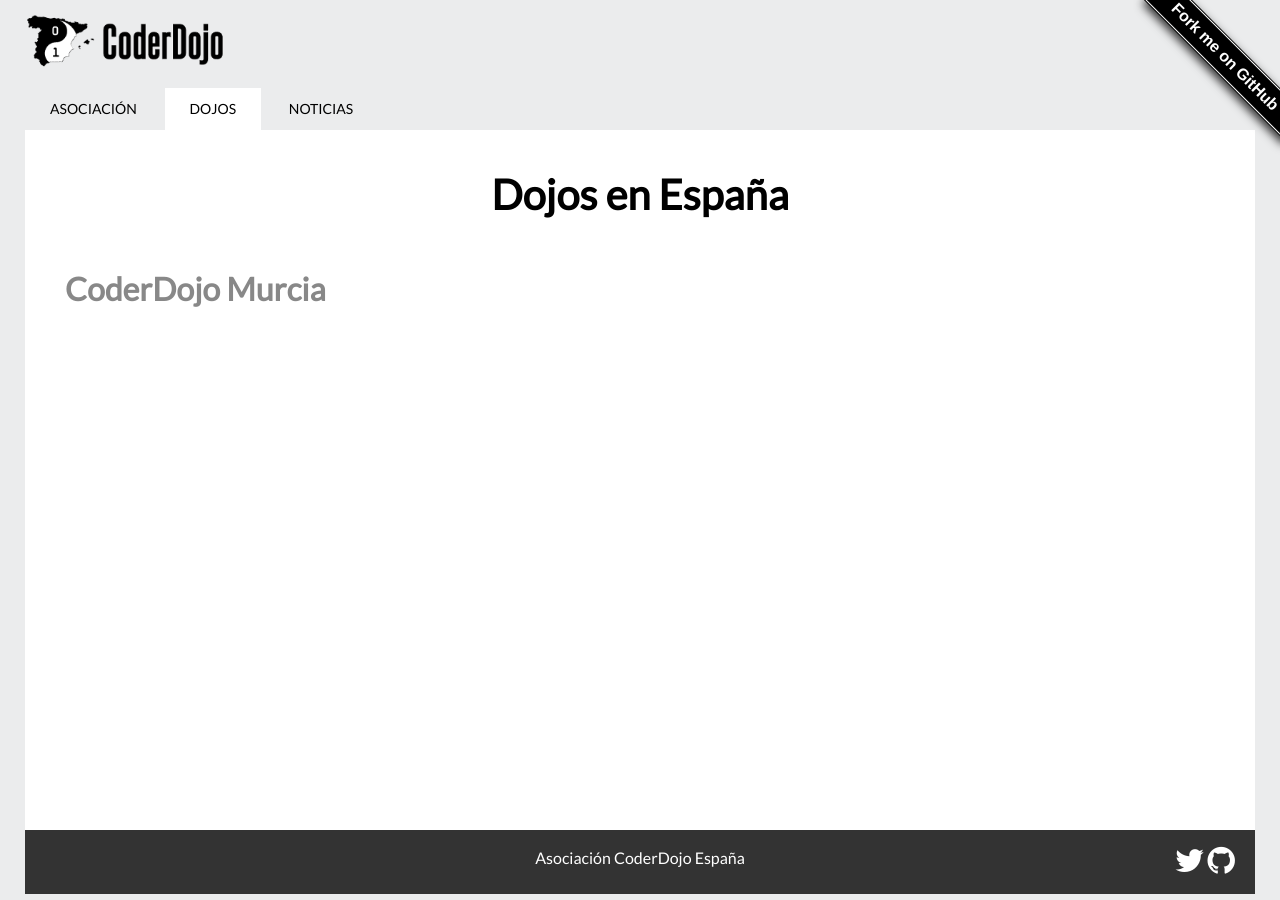
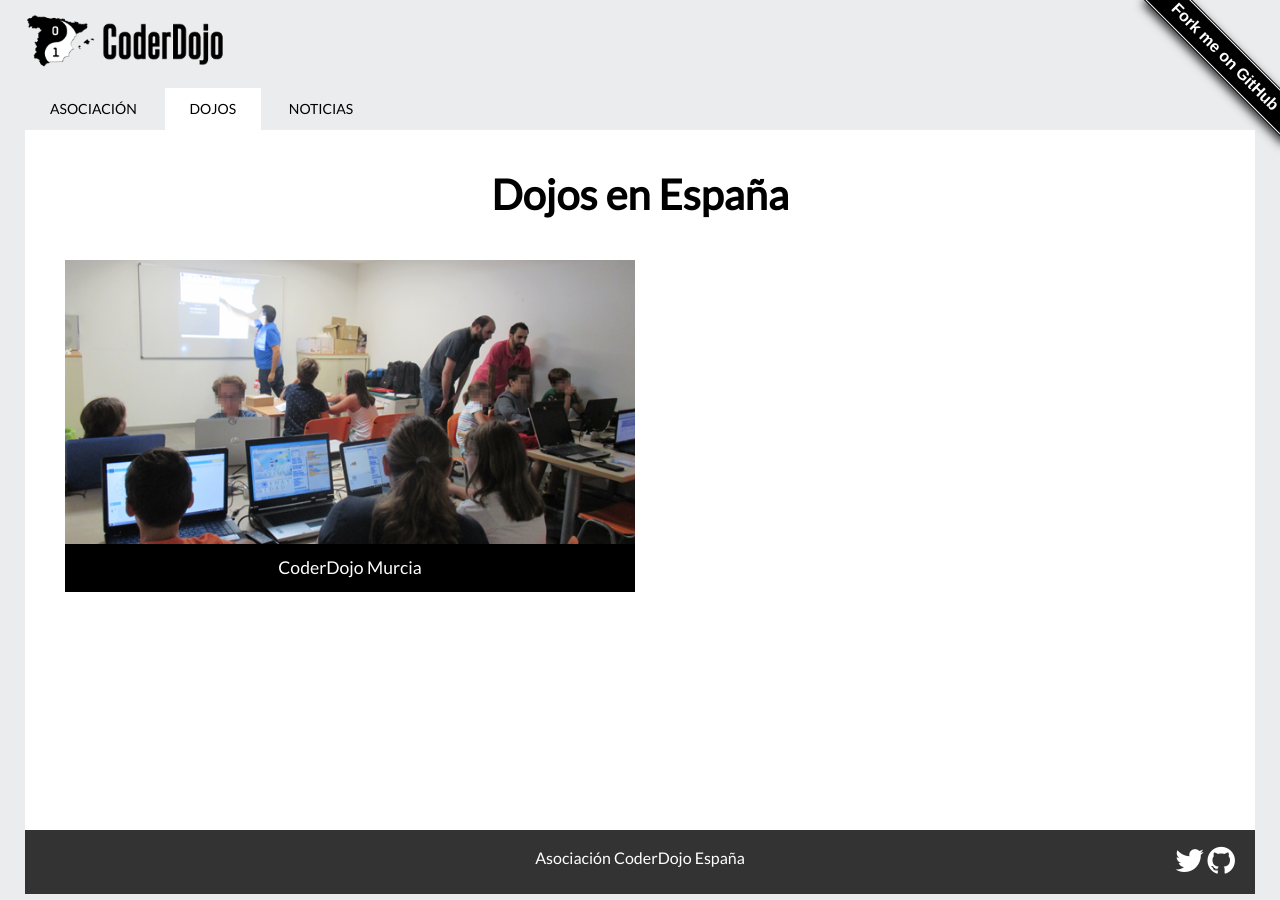
Before and after one commit to CoderDojoES/coderdojoes.github.io, a Jekyll site: the page built from _pages/dojos.html, in a window 1280 px wide. Built offline with Jekyll 4.4.1, drawn with Linux system fonts in a browser that asks for light colours; nearby versions of some CDN libraries.

Commit message:
Update category dojos

```diff
--- a/_config.yml
+++ b/_config.yml
@@ -15,16 +15,12 @@
 # in the templates via {{ site.myvariable }}.
 title: CoderDojo España
 email: info@coderdojo.es
-description: > # this means to ignore newlines until "baseurl:"
-  La red española de clubes de programación donde niños y jóvenes aprenden
-  a programar y a investigar sobre tecnología de acuerdo a sus intereses,
-  en un entorno informal y creativo, con el apoyo de mentores voluntarios.
 baseurl: "" # the subpath of your site, e.g. /blog
-url: "http://www.coderdojo.es" # the base hostname & protocol for your site
+url: http://www.coderdojo.es # the base hostname & protocol for your site
 
-# Social
-githubUsername: CoderDojoES
-twitterUsername: CoderDojo_ES
+# SEO
+description: Asociación española de CoderDojo Foundation. Clubes gratuitos de programación para chicos y chicas de 7 a 17.
+
 
 # Build settings
 markdown: kramdown
--- a/_layouts/default.html
+++ b/_layouts/default.html
@@ -7,7 +7,8 @@
     <link rel="shortcut icon" type="image/png" href="/images/favicon.ico">
 
     <title>{% if page.title %}{{ page.title }}{% else %}{{ site.title }}{% endif %}</title>
-    <meta name="description" content="{% if page.excerpt %}{{ page.excerpt | strip_html | strip_newlines | truncate: 160 }}{% else %}{{ site.description }}{% endif %}">
+    <meta name="description" content="{% if page.description %}{{ page.description }}{% else %}{{ site.description }}{% endif %}">
+
     <link rel="canonical" href="{{ page.url | replace:'index.html','' | prepend: site.baseurl | prepend: site.url }}">
 
     <link rel="stylesheet" href="//fonts.googleapis.com/css?family=Lato:200,300,400" type="text/css">
@@ -67,8 +68,8 @@
             <div class="col-xs-12 col-md-4">
               <div class="text-right">
                 <ul>
-                  <li><a target="_blank" href="https://twitter.com/{{ site.twitterUsername }}"><span class="fa fa-twitter"></span></a></li>
-                  <li><a target="_blank" href="https://github.com/{{ site.githubUsername }}"><span class="fa fa-github"></span></a></li>
+                  <li><a target="_blank" href="https://twitter.com/CoderDojo_es"><span class="fa fa-twitter"></span></a></li>
+                  <li><a target="_blank" href="https://github.com/CoderDojoES"><span class="fa fa-github"></span></a></li>
                 </ul>
               </div>
             </div>
--- a/_pages/dojos.html
+++ b/_pages/dojos.html
@@ -3,11 +3,21 @@
 title: Dojos en España
 permalink: /dojos/
 ---
-
-{% for post in site.categories.dojos %}
-    <article>
-        <h1>
-            <a href="{{ site.baseurl }}{{ post.url }}" title="{{post.title}}">{{post.title}}</a>
-        </h1>
-    </article>
-{% endfor %}
+<div id="dojos">
+    {% for post in site.categories.dojos %}
+        <div class="row">
+            <div class="col-12 col-md-6">
+                <article>
+                    <div class="image">
+                        <a href="{{ site.baseurl }}{{ post.url }}" title="{{post.title}}">
+                            <img class="img-fluid" src="{{ post.intro_image }}" alt="{{post.title}}" />
+                        </a>
+                    </div>
+                    <div class="title">
+                        <a href="{{ site.baseurl }}{{ post.url }}" title="{{post.title}}">{{post.title}}</a>
+                    </div>
+                </article>
+            </div>
+        </div>
+    {% endfor %}
+</div>
--- a/_sass/base/_style.scss
+++ b/_sass/base/_style.scss
@@ -91,6 +91,28 @@
             text-align: center;
         }
     }
+    #dojos {
+        article {
+            position: relative;
+            margin: 0 0 20px;
+            .image {
+
+            }
+            .title {
+                position: absolute;
+                bottom:0;
+                left:0;
+                right: 0;
+                padding: 10px 20px;
+                text-align: center;
+                background: #000;
+                color: #fff;
+                a {
+                    color: #fff;
+                }
+            }
+        }
+    }
 }
 @media only screen and (max-width:1199px){}
 @media only screen and (max-width:991px){
```
Also changed, not shown: _posts/2015-09-01-coderdojo-murcia.markdown (+6 -2 lines), _layouts/post.html (line endings or trailing spaces).
